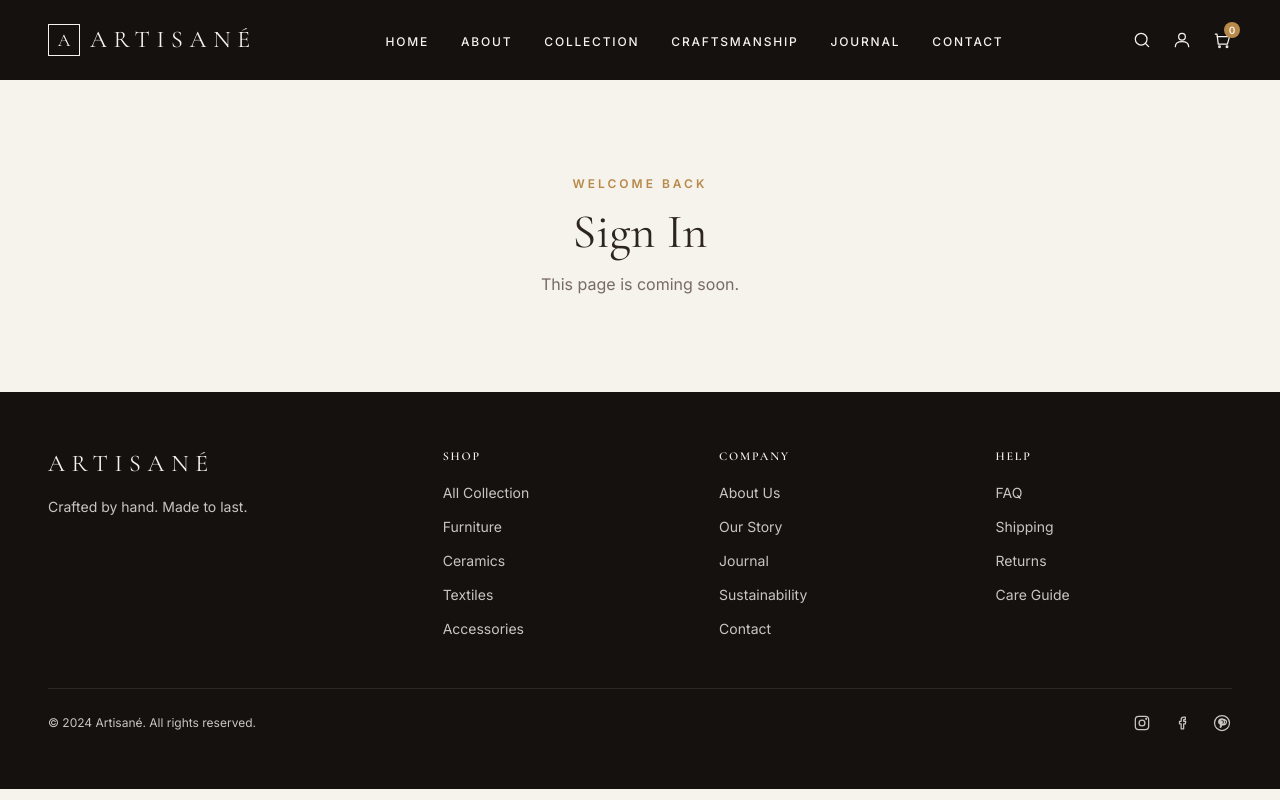
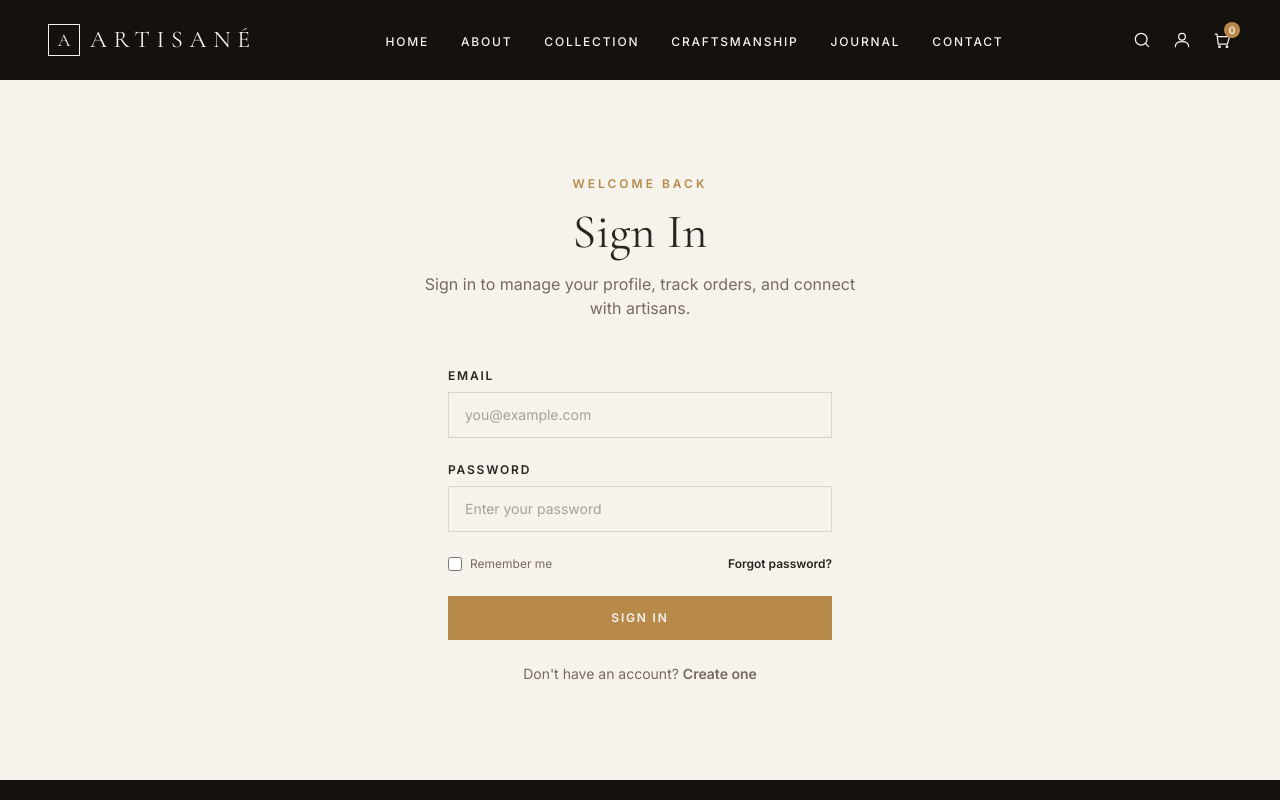
Before and after one commit to KingEmm/Group_2_WDD430_Handcrafted-Haven, a Next.js app: page /login in a window 1280 px wide. Shown: the top 800 px of the page. Built offline with nearby package versions, Linux system fonts and the light colour scheme.

Commit message:
Build front-end login page with validation (no backend yet)

```diff
--- a/src/app/(auth)/login/page.tsx
+++ b/src/app/(auth)/login/page.tsx
@@ -1,8 +1,10 @@
 import Container from "@/components/ui/Container";
+import LoginForm from "@/components/forms/LoginForm";
 
 export default function LoginPage() {
   return (
-    <Container className="py-24 text-center">
+    <Container className="py-24">
+      <div className="text-center">
         <p className="text-xs font-semibold uppercase tracking-[0.25em] text-gold">
           Welcome Back
         </p>
@@ -10,8 +12,14 @@ export default function LoginPage() {
           Sign In
         </h1>
         <p className="mx-auto mt-4 max-w-md text-stone">
-        This page is coming soon.
+          Sign in to manage your profile, track orders, and connect with
+          artisans.
         </p>
+      </div>
+
+      <div className="mt-12">
+        <LoginForm />
+      </div>
     </Container>
   );
 }
--- a/src/components/forms/LoginForm.tsx
+++ b/src/components/forms/LoginForm.tsx
@@ -0,0 +1,108 @@
+"use client";
+
+import { useState, type FormEvent } from "react";
+import Link from "next/link";
+import Input from "@/components/ui/Input";
+
+type FormErrors = {
+  email?: string;
+  password?: string;
+};
+
+export default function LoginForm() {
+  const [email, setEmail] = useState("");
+  const [password, setPassword] = useState("");
+  const [errors, setErrors] = useState<FormErrors>({});
+  const [isSubmitting, setIsSubmitting] = useState(false);
+
+  function validate(): FormErrors {
+    const nextErrors: FormErrors = {};
+
+    if (!email) {
+      nextErrors.email = "Email is required.";
+    } else if (!/^[^\s@]+@[^\s@]+\.[^\s@]+$/.test(email)) {
+      nextErrors.email = "Enter a valid email address.";
+    }
+
+    if (!password) {
+      nextErrors.password = "Password is required.";
+    } else if (password.length < 6) {
+      nextErrors.password = "Password must be at least 6 characters.";
+    }
+
+    return nextErrors;
+  }
+
+  function handleSubmit(event: FormEvent<HTMLFormElement>) {
+    event.preventDefault();
+    const validationErrors = validate();
+    setErrors(validationErrors);
+
+    if (Object.keys(validationErrors).length > 0) {
+      return;
+    }
+
+    // TODO: wire up to real authentication once the backend is in place.
+    setIsSubmitting(true);
+    console.log("Login submitted", { email });
+    setTimeout(() => setIsSubmitting(false), 800);
+  }
+
+  return (
+    <form
+      onSubmit={handleSubmit}
+      className="mx-auto flex w-full max-w-sm flex-col gap-6"
+      noValidate
+    >
+      <Input
+        label="Email"
+        id="email"
+        type="email"
+        autoComplete="email"
+        value={email}
+        onChange={(e) => setEmail(e.target.value)}
+        error={errors.email}
+        placeholder="you@example.com"
+      />
+
+      <Input
+        label="Password"
+        id="password"
+        type="password"
+        autoComplete="current-password"
+        value={password}
+        onChange={(e) => setPassword(e.target.value)}
+        error={errors.password}
+        placeholder="Enter your password"
+      />
+
+      <div className="flex items-center justify-between text-xs">
+        <label className="flex items-center gap-2 text-stone">
+          <input
+            type="checkbox"
+            className="h-3.5 w-3.5 border-beige text-gold focus:ring-gold"
+          />
+          Remember me
+        </label>
+        <Link href="/reset-password" className="font-semibold text-gold hover:text-gold-dark">
+          Forgot password?
+        </Link>
+      </div>
+
+      <button
+        type="submit"
+        disabled={isSubmitting}
+        className="inline-flex items-center justify-center gap-2 bg-gold px-7 py-3.5 text-xs font-semibold uppercase tracking-[0.15em] text-ivory transition-colors duration-200 hover:bg-gold-dark disabled:cursor-not-allowed disabled:opacity-60"
+      >
+        {isSubmitting ? "Signing in..." : "Sign In"}
+      </button>
+
+      <p className="text-center text-sm text-stone">
+        Don&apos;t have an account?{" "}
+        <Link href="/register" className="font-semibold text-gold hover:text-gold-dark">
+          Create one
+        </Link>
+      </p>
+    </form>
+  );
+}
--- a/src/components/ui/Input.tsx
+++ b/src/components/ui/Input.tsx
@@ -0,0 +1,35 @@
+import type { InputHTMLAttributes } from "react";
+
+type InputProps = InputHTMLAttributes<HTMLInputElement> & {
+  label: string;
+  id: string;
+  error?: string;
+};
+
+export default function Input({ label, id, error, className = "", ...rest }: InputProps) {
+  return (
+    <div className="flex flex-col gap-2">
+      <label
+        htmlFor={id}
+        className="text-xs font-semibold uppercase tracking-[0.15em] text-espresso"
+      >
+        {label}
+      </label>
+      <input
+        id={id}
+        name={id}
+        className={`w-full border border-beige bg-ivory px-4 py-3 text-sm text-espresso placeholder:text-stone/60 focus:border-gold focus:outline-none ${
+          error ? "border-red-400" : ""
+        } ${className}`}
+        aria-invalid={Boolean(error)}
+        aria-describedby={error ? `${id}-error` : undefined}
+        {...rest}
+      />
+      {error && (
+        <p id={`${id}-error`} className="text-xs text-red-500" role="alert">
+          {error}
+        </p>
+      )}
+    </div>
+  );
+}
```
Also changed, not shown: 1 other file (tests, documents, lock files or other folders). Lines whose indentation alone changed are shown as unchanged.
